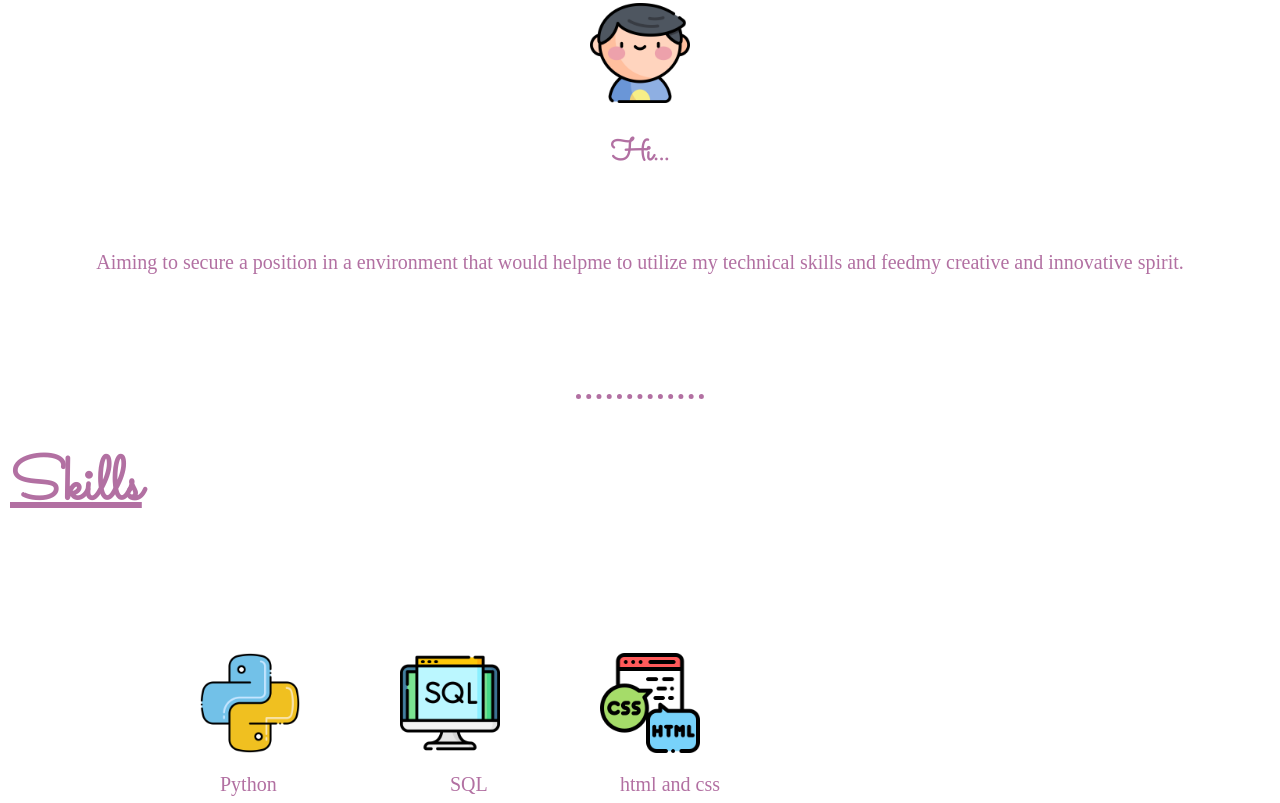
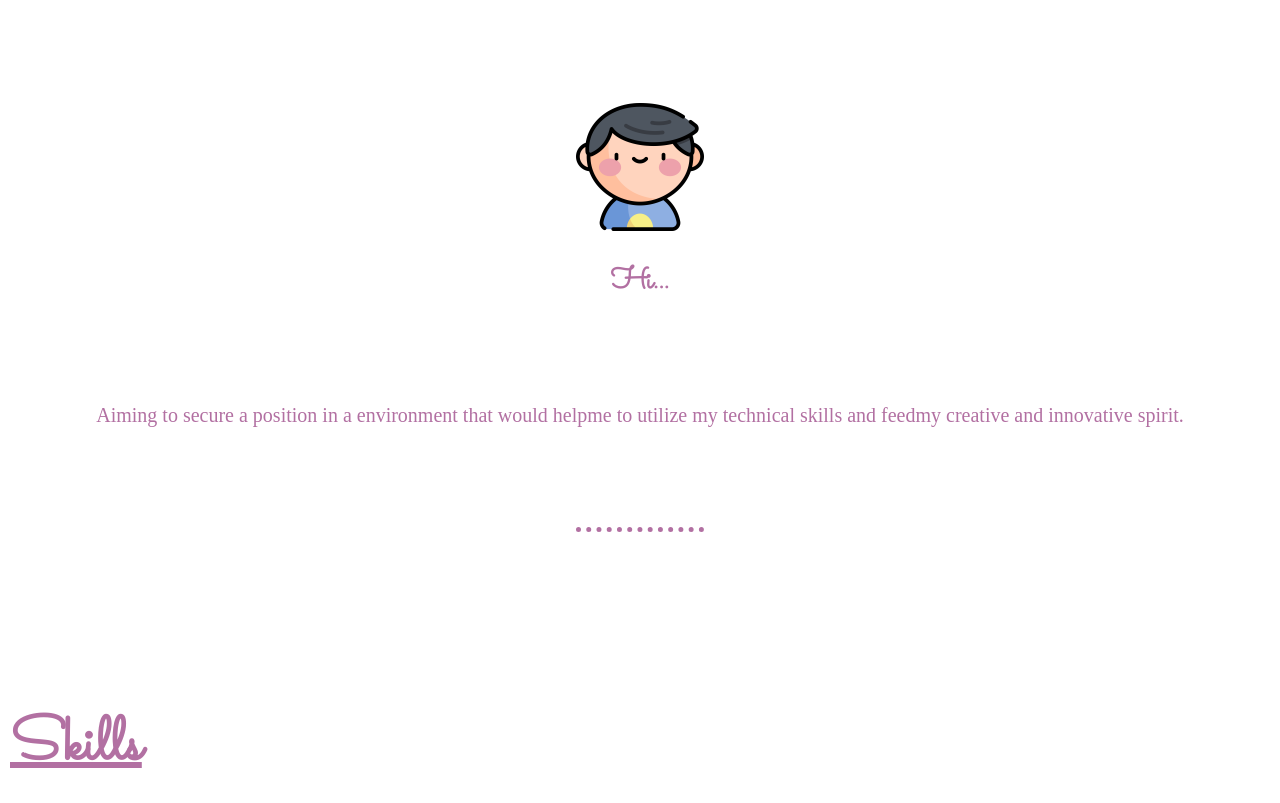
Before and after one commit to AnishHariharan/cv-web, a plain HTML site: page index.html in a window 1280 px wide. Shown: the part 697-1500 px from the top of the page. Drawn offline with Linux system fonts and the light colour scheme.

Commit message:
Update style.css

```diff
--- a/style.css
+++ b/style.css
@@ -3,24 +3,20 @@
   font-family:Sacramento,serif;
   font-size: 60px;
   font-weight: normal;
-  position:absolute;
-  top: 100px;
-  left: 500px;
+  position: relative;
+  margin: 100px auto 0 auto;
 }
 #heading:hover{
   color: #F73D93;
 }
 .firstcontainer{
   background-color: #FCE2DB;
-  height: 610px;
   width: 100%;
   position: absolute;
   top:0px;
-  bottom: 0px;
 }
 .middlecontainer{
   background-color: white;
-  height: 1000px;
   width: 100%;
   padding-bottom: 100px;
 }
@@ -29,44 +25,38 @@
 #dev{
   font-family:cursive;
   color:#B270A2;
-  position: absolute;
-  top:200px;
-  left:600px;
+  position: relative;
+  line-height: 1;
 }
 body{
   text-align: center;
   margin: 0;
 }
 #image{
-  position: absolute;
+  position: relative;
+  margin: 80px auto 0 auto;
+  padding-bottom: 20px;
   height: 300px;
   width: 300px;
-  left:500px;
-  bottom: 10px;
 }
 span{
   text-decoration: underline;
 }
 #dp{
   position: relative;
-  top:700px;
-  height: 100px;
-  width: 100px;
+  height:10%;
+  width: 10%;
 }
 .greet{
   color: #B270A2;
   position: relative;
-  top:700px;
   font-family:Sacramento;
   font-size: 30px;
 }
 .intro{
   color: #B270A2;
   font-size: 20px;
-  font-stretch: condensed;
-  position: relative;
-  top: 750px;
-  bottom: 100px;
+  margin: 100px auto 100px auto;
 }
 .intro:hover{
   color: #F73D93;
@@ -75,7 +65,6 @@ span{
     border-style: none;
     border-top-style: dotted;
     position: relative;
-    top: 850px;
     border-color: #B270A2;
     border-width: 5px;
     width: 10%;
@@ -83,63 +72,58 @@ span{
 .skill{
   color: #B270A2;
   position: absolute;
-  top: 1100px;
   left: 10px;
   text-decoration:underline;
   font-family: Sacramento;
   font-size: 60px;
+  margin:0px auto 10px 0px
 }
 .skill:hover{
   color: #F73D93;
 }
 .logop{
-  position: absolute;
-  top:1350px;
-  left:200px;
+  position: relative;
   height: 100px;
   width: 100px;
+  float: left;
 }
 .logos{
-  position: absolute;
-  top:1350px;
-  left: 400px;
+  position: relative;
+  border: 0px auto 0px auto;
   height: 100px;
   width: 100px;
 }
 .logoh{
-  position: absolute;
-  top:1350px;
-  left: 600px;
+  position: relative;
+  border: 0px auto 0px auto;
   height: 100px;
   width: 100px;
 }
 .skip{
   color: #B270A2;
-  position: absolute;
+  position: relative;
+  left: 100px;
   font-size: 20px;
-  top: 1450px;
-  left:220px;
+  border: 10px;
 }
 .skis{
   color: #B270A2;
-  position: absolute;
+  position: relative;
+  left: 100px;
   font-size: 20px;
-  top: 1450px;
-  left:450px;
+  border: 0px auto 0px auto;
 }
 .skih{
   color: #B270A2;
-  position:absolute;
+  position:relative;
+  left: 100px;
   font-size: 20px;
-  left: 620px;
-  top: 1450px;
-  left:
+  border: 0px auto 0px auto;
 }
 .middle{
   border-style: none;
   border-top-style: dotted;
   position: relative;
-  top: 380px;
   border-color: #B270A2;
   border-width: 5px;
   width: 10%;
@@ -148,8 +132,7 @@ span{
   background-color: #FF8FB1;
   height: 200px;
   width: 100%;
-  position: absolute;
-  top:1600px;
+  position: relative;
 }
 .contact{
   color: white;
@@ -161,3 +144,32 @@ span{
   font-size: 20px;
   font-family: cursive;
 }
+.main{
+position: relative;
+height: 800px;
+width: 100%;
+}
+.maint{
+position: relative;
+height: 600px;
+width: 100%;
+}
+.pytab{
+position: relative;
+top:150px;
+left: 100px;
+}
+.mains{
+height: 600px;
+width: 100%;
+}
+.sytab{
+position: relative;
+top: 200px;
+left:100px;
+}
+.hytab{
+position: relative;
+top: 250px;
+left:100px;
+}
```
